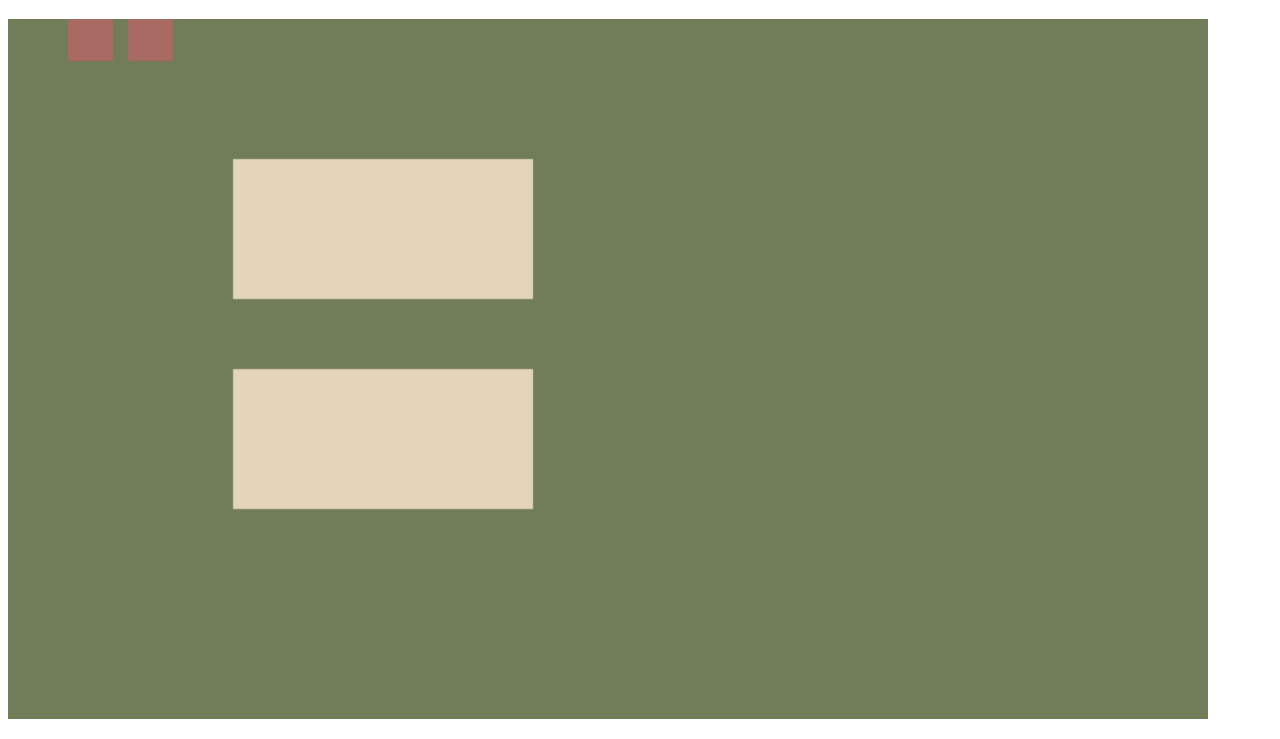
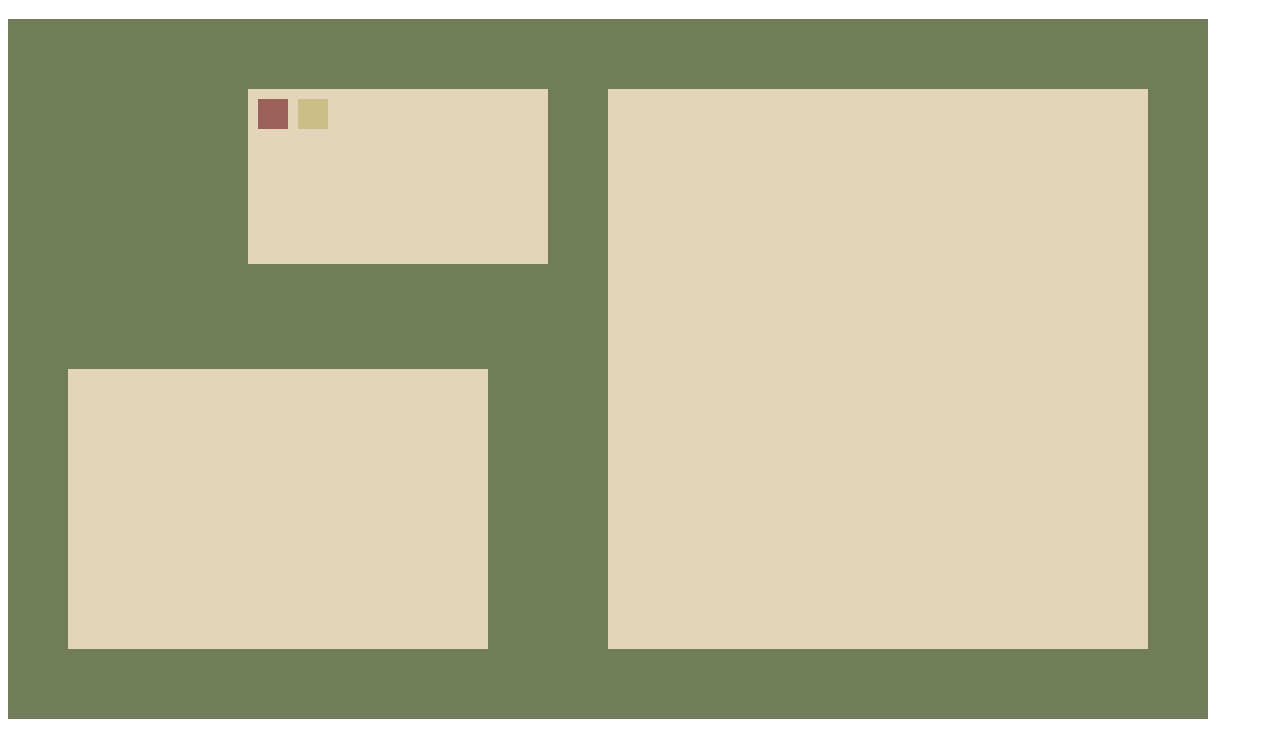
Before and after one commit to mariavaghani/who_stole_the_apple, a website built with webpack: page index.html in a window 1280 px wide. Shown: the part 61-800 px from the top of the page. Built offline with nearby package versions, Linux system fonts and the light colour scheme.

Commit message:
Add second canvas for active elements, dragging tools around the game area functional

```diff
--- a/index.html
+++ b/index.html
@@ -10,6 +10,9 @@
 </head>
 <body>
   <h1>Who Stole The Apple</h1>
-  <canvas id="game-canvas" width="800px" height="500px"></canvas>
+  <div style="position: relative;">
+    <canvas id="game-canvas-static" width="1200px" height="700px" style="position: absolute; left: 0; top: 0; z-index: 0;"></canvas>
+    <canvas id="game-canvas-active" width="1200px" height="700px" style="position: absolute; left: 0; top: 0; z-index: 1;"></canvas>
+  </div>
 </body>
 </html>
--- a/src/index.js
+++ b/src/index.js
@@ -2,13 +2,18 @@ import Game from "./scripts/game";
 import GameView from "./scripts/game_view";
 
 window.addEventListener('DOMContentLoaded', () => {
-  let canvas = document.getElementById('game-canvas');
-  let ctx = canvas.getContext('2d');
+  let canvasStatic = document.getElementById('game-canvas-static');
+  let ctxS = canvasStatic.getContext('2d');
+  let canvasActive = document.getElementById('game-canvas-active');
+  let ctxA = canvasActive.getContext('2d');
+
+
 
   let level = 1;
-  const game = new Game(canvas, level); // holds game assets
+  const game = new Game(canvasStatic, canvasActive, level);
 
-  const gameView = new GameView(game, ctx) // renders
+  const gameView = new GameView(game, ctxS, ctxA) // renders
+
 
   gameView.start()
 
--- a/src/scripts/game.js
+++ b/src/scripts/game.js
@@ -4,53 +4,142 @@ import COLOR_PALETTE from './styling';
 console.log(`LEVELS ⬇⬇⬇ `);
 console.log(LEVELS);
 
-// const COLOR_PALETTE = COLOR_PALETTE;
-// const LEVELS = LEVELS;
 
 
 class Game {
-  constructor (canvas, level) {
+  constructor (canvasS, canvasA, level) {
     // Game display dims
-    this.DIM_X = canvas.width;
-    this.DIM_Y = canvas.height;
+    this.DIM_X = canvasS.width;
+    this.DIM_Y = canvasS.height;
+
+    const rect = canvasS.getBoundingClientRect()
+    console.log(`rect ⬇⬇⬇ `);
+    console.log(rect);
+
+    this.origX = rect.x;
+    this.origY = rect.y;
+
+    console.log(`this.origX ⬇⬇⬇ `);
+    console.log(this.origX);
+    console.log(`this.origY ⬇⬇⬇ `);
+    console.log(this.origY);
+
+
+
 
     // Toolbox location
-    this.TOOL_X = this.DIM_X / 2 - 250;
-    this.TOOL_Y = 100;
+    this.TOOL_X = this.DIM_X * (4/20);
+    this.TOOL_DX = this.DIM_X * (5/20);
+
+    this.TOOL_Y = this.DIM_Y * (2/20);
+    this.TOOL_DY = this.DIM_Y * (5/20);
 
     // Work Area location
-    this.WORK_X = this.DIM_X / 2 - 250;
-    this.WORK_Y = this.DIM_Y / 2;
+    this.WORK_X = this.DIM_X * (1/20);
+    this.WORK_DX = this.DIM_X * (7 / 20);
+
+    this.WORK_Y = this.DIM_Y * (10/20);
+    this.WORK_DY = this.DIM_Y * (8 / 20);
+
+    // Board location
+    this.BOARD_X = this.DIM_X * (10 / 20);
+    this.BOARD_DX = this.DIM_X * (9 / 20);
+
+    this.BOARD_Y = this.DIM_Y * (2 / 20);
+    this.BOARD_DY = this.DIM_Y * (16 / 20);
+
 
     // Level that this instance is rendering
     this.level = level;
 
     // Fill the tools with current level specific tools
     this.tools = this.createToolBox(this.level);
+
+    // Make tools draggable
+    this.mouseDownHandler = this.mouseDownHandler.bind(this);
+    this.mouseMoveHandler = this.mouseMoveHandler.bind(this);
+    this.mouseUpHandler = this.mouseUpHandler.bind(this);
+    this.bindEvents(canvasA)
+
   }
 
-  drawGameSetup (ctx) {
+  bindEvents(canvas) {
+    canvas.addEventListener("mousedown", this.mouseDownHandler);
+    canvas.addEventListener("mousemove", this.mouseMoveHandler);
+    canvas.addEventListener("mouseup", this.mouseUpHandler);
+  }
+
+  mouseDownHandler (e) {
+    // Save current mouse position
+    this.mouseX = e.clientX;
+    this.mouseY = e.clientY;
+
+    console.log(`e ⬇⬇⬇ `);
+    console.log(e);
+
+
+    // Search if there are any tool that are being dragged
+    this.tools.forEach(tool => {
+      let xMin = tool.x + this.origX;
+      let xMax = tool.x + tool.side + this.origX;
+      let yMin = tool.y + this.origY;
+      let yMax = tool.y + tool.side + this.origY;
+
+      if (this.mouseX >= xMin &&
+          this.mouseX <= xMax &&
+          this.mouseY >= yMin &&
+          this.mouseY <= yMax
+          ) {
+        tool.isDragging = true;
+      }
+    });
+  }
+
+  mouseMoveHandler (e) {
+
+    this.tools.forEach(tool => {
+      if (tool.isDragging) {
+        console.log(`tool ⬇⬇⬇ `);
+        console.log(tool);
+        tool.x += e.movementX;
+        tool.y += e.movementY;
+
+      }
+    });
+  }
+
+  mouseUpHandler (e) {
+    this.tools.forEach(tool => {
+      tool.isDragging = false;
+    });
+  }
+
+  drawGameSetup (ctxS) {
 
     // Creates non-level-specific elements on the screen
 
     // Clear the game area
-    ctx.clearRect(0, 0, this.DIM_X, this.DIM_Y);
-    ctx.save();
+    ctxS.clearRect(0, 0, this.DIM_X, this.DIM_Y);
+    ctxS.save();
 
     // Draw the background
-    ctx.fillStyle = COLOR_PALETTE.backgroundColor;
-    ctx.fillRect(0, 0, this.DIM_X, this.DIM_Y);
+    ctxS.fillStyle = COLOR_PALETTE.backgroundColor;
+    ctxS.fillRect(0, 0, this.DIM_X, this.DIM_Y);
 
     // Draw the toolbox container
-    ctx.fillStyle = COLOR_PALETTE.containerColor;
-    ctx.fillRect(this.TOOL_X, this.TOOL_Y, 200, 100);
+    ctxS.fillStyle = COLOR_PALETTE.containerColor;
+    ctxS.fillRect(this.TOOL_X, this.TOOL_Y, this.TOOL_DX, this.TOOL_DY);
 
 
-    // Draw the toolbox container
-    ctx.fillStyle = COLOR_PALETTE.containerColor;
-    ctx.fillRect(this.WORK_X, this.WORK_Y, 200, 100);
+    // Draw the Work Area container
+    ctxS.fillStyle = COLOR_PALETTE.containerColor;
+    ctxS.fillRect(this.WORK_X, this.WORK_Y, this.WORK_DX, this.WORK_DY);
 
-    ctx.restore();
+    // Draw the Board container
+    ctxS.fillStyle = COLOR_PALETTE.containerColor;
+    ctxS.fillRect(this.BOARD_X, this.BOARD_Y, this.BOARD_DX, this.BOARD_DY);
+
+    ctxS.restore();
 
     //
 
@@ -66,13 +155,17 @@ class Game {
     return tools
   }
 
-  populateToolBox(ctx) {
-    ctx.save();
+  populateToolBox(ctxA) {
+    ctxA.save();
+    let dx = this.TOOL_X + 10;
+    let dy = this.TOOL_Y + 10;
+
+
     this.tools.forEach(tool => {
-      ctx.translate(40, 0);
-      tool.draw(ctx);
+      tool.draw(ctxA, dx, dy);
+      dx += 40;
     });
-    ctx.restore();
+    ctxA.restore();
   }
 
   createWorkArea () {
--- a/src/scripts/game_view.js
+++ b/src/scripts/game_view.js
@@ -1,14 +1,23 @@
 
 
 class GameView {
-  constructor (game, ctx) {
+  constructor (game, ctxS, ctxA) {
     this.game = game;
-    this.ctx = ctx;
+    this.ctxS = ctxS;
+    this.ctxA = ctxA;
   }
 
   start () {
-    this.game.drawGameSetup(this.ctx);
-    this.game.populateToolBox(this.ctx);
+    this.game.drawGameSetup(this.ctxS);
+    this.game.populateToolBox(this.ctxA);
+    let that = this;
+    setInterval(function () {
+      that.ctxA.clearRect(0, 0, that.game.DIM_X, that.game.DIM_Y);
+      that.game.tools.forEach(tool => {
+        tool.draw(that.ctxA, tool.x, tool.y);
+      });
+
+    }, 20);
   }
 }
 
--- a/src/scripts/level_const.js
+++ b/src/scripts/level_const.js
@@ -3,11 +3,11 @@ import Tool from "./tool";
 
 const moveUp = new Tool("Up", () => {
   console.log("Up")
-});
+}, "#9C615A");
 
 const moveDown = new Tool("Down", () => {
   console.log("Down");
-})
+}, "#CDBD87")
 
 
 const LEVELS = {
--- a/src/scripts/tool.js
+++ b/src/scripts/tool.js
@@ -7,16 +7,20 @@ console.log(COLOR_PALETTE);
 
 
 class Tool {
-  constructor(name, method) {
+  constructor(name, method, icon) {
     this.name = name;
     this.method = method;
-    // this.icon = icon
+    this.icon = icon;
+    this.isDragging = false;
+    this.side = 30;
+
   }
 
-  draw(ctx) {
-    console.log("draw");
-    ctx.fillStyle = COLOR_PALETTE.toolColor;
-    ctx.fillRect(0, 0, 30, 30);
+  draw(ctxA, x, y) {
+    this.x = x;
+    this.y = y;
+    ctxA.fillStyle = this.icon;
+    ctxA.fillRect(this.x, this.y, this.side, this.side);
   }
 
 
--- a/src/styles/styles.scss
+++ b/src/styles/styles.scss
@@ -1,8 +1,8 @@
 $background-color: green;
 
 canvas {
-  width: 1200px;
-  height: 700px;
+  // width: 1200px;
+  // height: 700px;
 }
 
 h1 {
```
Also changed, not shown: 1 other file.
